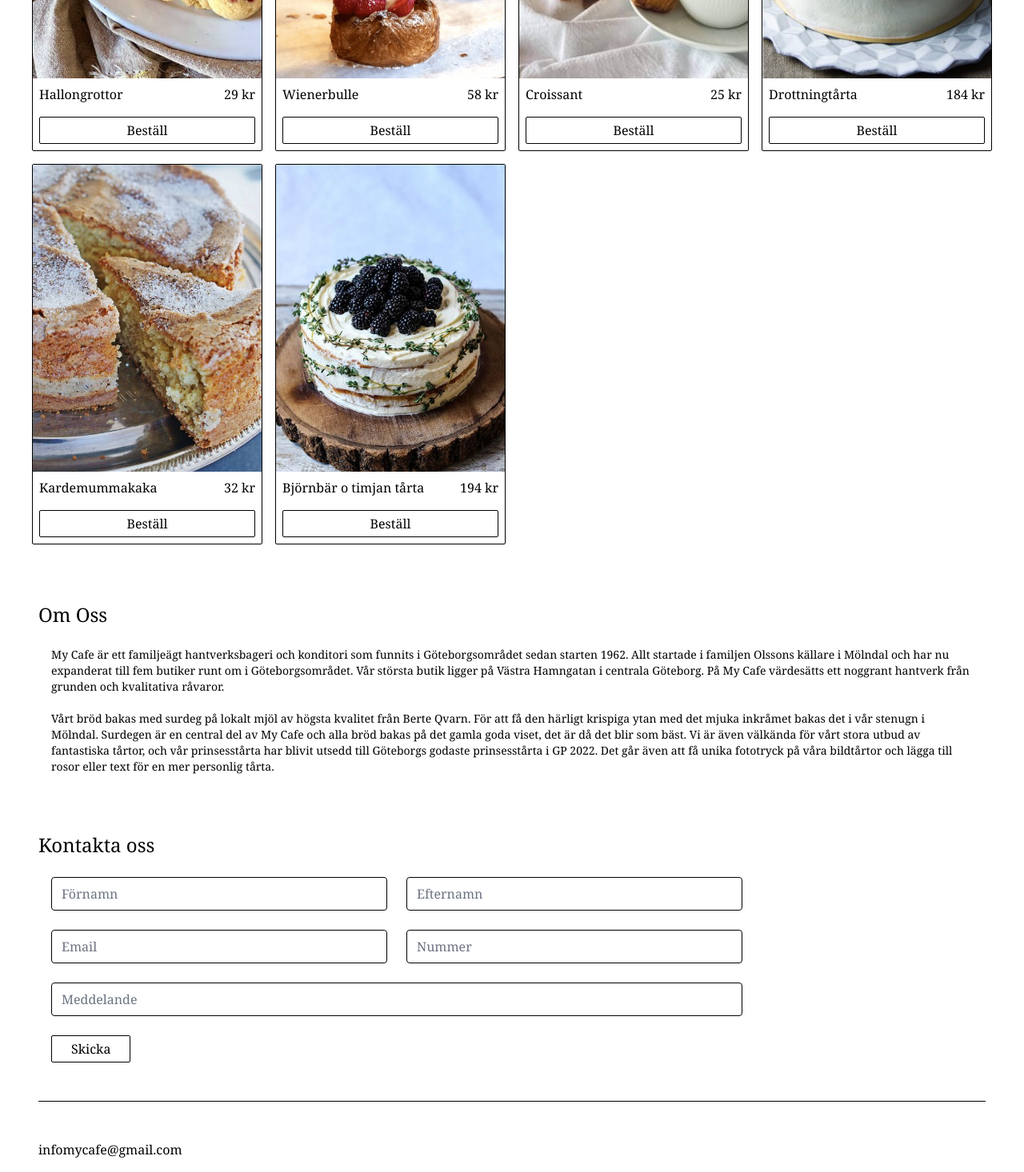
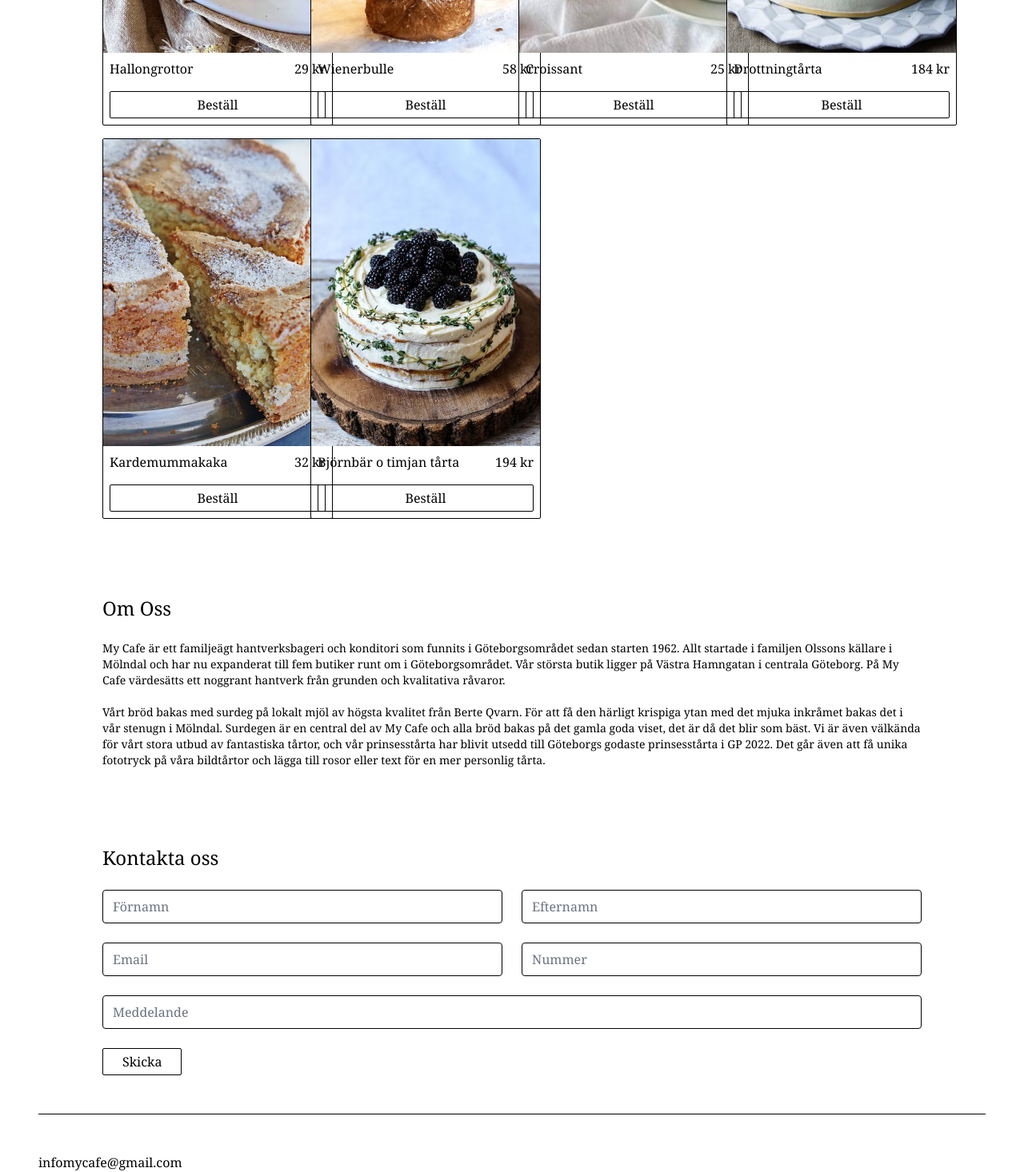
Before and after one commit to TaraSkoglund/my-cafe, a Next.js app: page / in a window 1280 px wide. Shown: the part 1330-2796 px from the top of the page at 80% size. Built offline with nearby package versions, Linux system fonts and the light colour scheme.

Commit message:
add totalItemCount and clean upp components

```diff
--- a/app/Context/CartContext.js
+++ b/app/Context/CartContext.js
@@ -47,6 +47,11 @@ export const CartProvider = ({ children }) => {
     );
   };
 
+  const totalItemCount = cartItems.reduce(
+    (total, item) => total + item.count,
+    0
+  );
+
   const updateCartItems = (updatedItems) => {
     setCartItems(updatedItems);
   };
@@ -83,6 +88,7 @@ export const CartProvider = ({ children }) => {
     incrementCount,
     decrementCount,
     calculateTotalPrice,
+    totalItemCount,
   };
 
   return (
--- a/app/page.js
+++ b/app/page.js
@@ -22,15 +22,17 @@ export default function Home() {
             <h1 className="mx-3 md:mx-12 "> Alltid en kaffe redo</h1>
           </div>
         </section>
-        <section id="assortment" className=" flex font-serif justify-evenly">
+        <div className=" flex flex-col gap-y-6 font-serif justify-center mx-12 md:mx-24 lg:mx-32">
+          <section id="assortment" className="flex justify-evenly gap-4">
             <Assortment />
           </section>
-        <section id="about">
+          <section id="about" className="flex justify-center">
             <About />
           </section>
-        <section id="contact">
+          <section id="contact" className="flex justify-center">
             <Form />
           </section>
+        </div>
         <footer className="m-12 font-serif divide-y divide-black">
           <div></div>
           <div className="space-y-3 pt-12">
--- a/components/About.jsx
+++ b/components/About.jsx
@@ -1,8 +1,8 @@
 export default function About() {
   return (
-    <section className="m-12 font-serif">
+    <section className="mt-12">
       <h1 className="text-2xl py-6">Om Oss</h1>
-      <p className="px-4 text-sm">
+      <p className="text-sm">
         My Cafe är ett familjeägt hantverksbageri och konditori som funnits i
         Göteborgsområdet sedan starten 1962. Allt startade i familjen Olssons
         källare i Mölndal och har nu expanderat till fem butiker runt om i
--- a/components/Assortment.jsx
+++ b/components/Assortment.jsx
@@ -20,7 +20,7 @@ export default function Assortment() {
   };
 
   return (
-    <section className="font-serif mt-20">
+    <section className="font-serif mt-12">
       <h1 className="text-2xl">Sortiment</h1>
       <div className="flex flex-col md:flex-row my-12 gap-2">
         <button
--- a/components/Form.jsx
+++ b/components/Form.jsx
@@ -49,13 +49,9 @@ export default function Form() {
   }, [formSubmitted]);
 
   return (
-    <section className="m-12 font-serif">
+    <section className="font-serif w-full mt-12">
       <h1 className="text-2xl py-6">Kontakta oss</h1>
-      <form
-        action="#"
-        className="px-4 max-w-4xl"
-        onSubmit={formik.handleSubmit}
-      >
+      <form action="#" onSubmit={formik.handleSubmit}>
         <div className="flex flex-wrap md:flex-nowrap gap-6 mb-6">
           <div className="flex flex-col w-full">
             <input
--- a/components/Header.jsx
+++ b/components/Header.jsx
@@ -1,4 +1,5 @@
 "use client";
+import { useCart } from "@/app/Context/CartContext";
 import SideBare from "@/components/SideBare";
 import { Menu, ShoppingBag, X } from "lucide-react";
 import { useState } from "react";
@@ -6,6 +7,7 @@ export default function Header() {
   const [activeLink, setActiveLink] = useState("");
   const [isCartOpen, setIsCartOpen] = useState(false);
   const [nav, setNav] = useState(false);
+  const { totalItemCount } = useCart();
 
   const handleIsCartOpen = () => {
     if (nav) {
@@ -65,8 +67,13 @@ export default function Header() {
                 activeLink === "cart" ? "border-b-2" : ""
               }`}
             >
-              <button onClick={handleIsCartOpen}>
+              <button className="relative" onClick={handleIsCartOpen}>
                 <ShoppingBag />
+                {totalItemCount > 0 && (
+                  <span className="absolute top-[-10px] right-[-10px] bg-black text-white rounded-full w-4 h-4 flex items-center justify-center text-xs">
+                    {totalItemCount}
+                  </span>
+                )}
               </button>
               <div className={isCartOpen ? "block" : "hidden"}>
                 <SideBare isOpen={isCartOpen} />
@@ -94,8 +101,13 @@ export default function Header() {
                 activeLink === "cart" ? "border-b-2" : ""
               }`}
             >
-              <button onClick={handleIsCartOpen}>
+              <button className="relative" onClick={handleIsCartOpen}>
                 <ShoppingBag className="h-6 w-6" />
+                {totalItemCount > 0 && (
+                  <span className="absolute top-[-10px] right-[-10px] bg-black text-white rounded-full w-4 h-4 flex items-center justify-center text-xs">
+                    {totalItemCount}
+                  </span>
+                )}
               </button>
               <div className={isCartOpen ? "block" : "hidden"}>
                 <SideBare isOpen={isCartOpen} />
```
Lines whose indentation alone changed are shown as unchanged.
